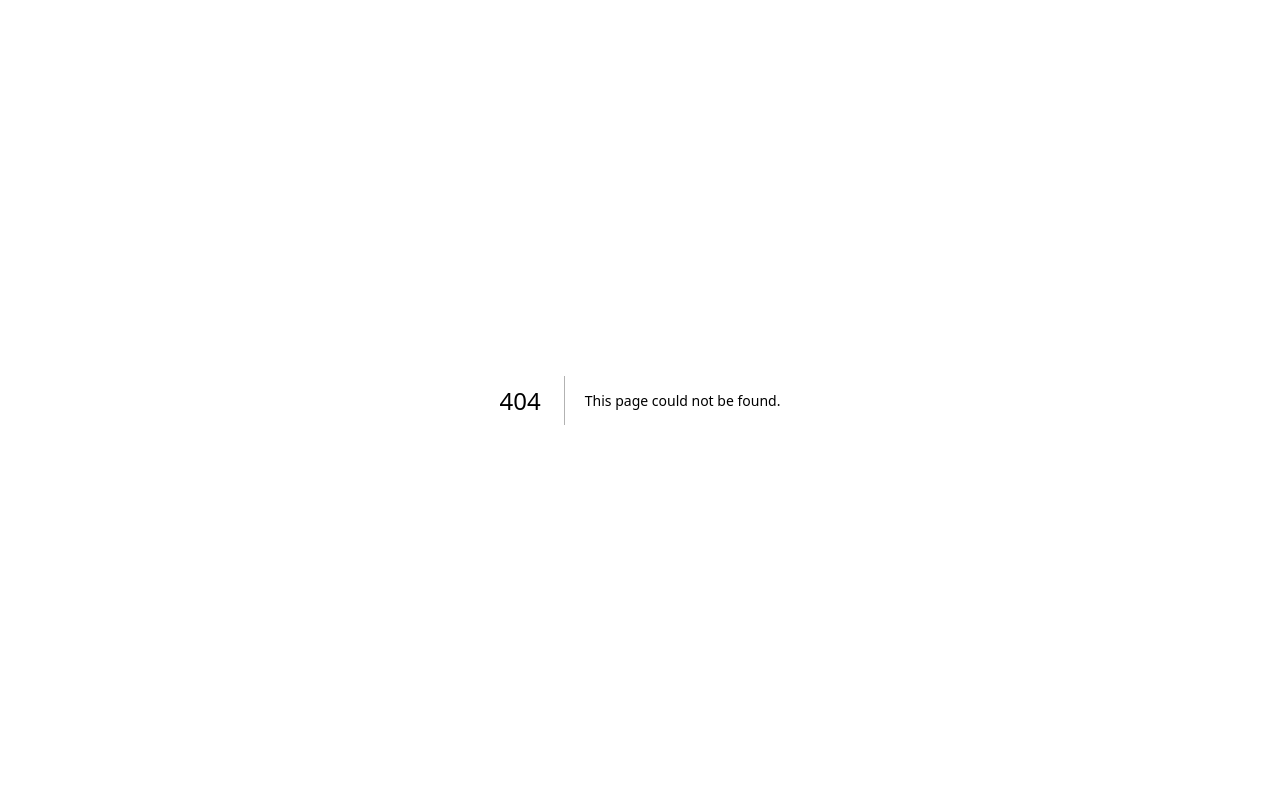
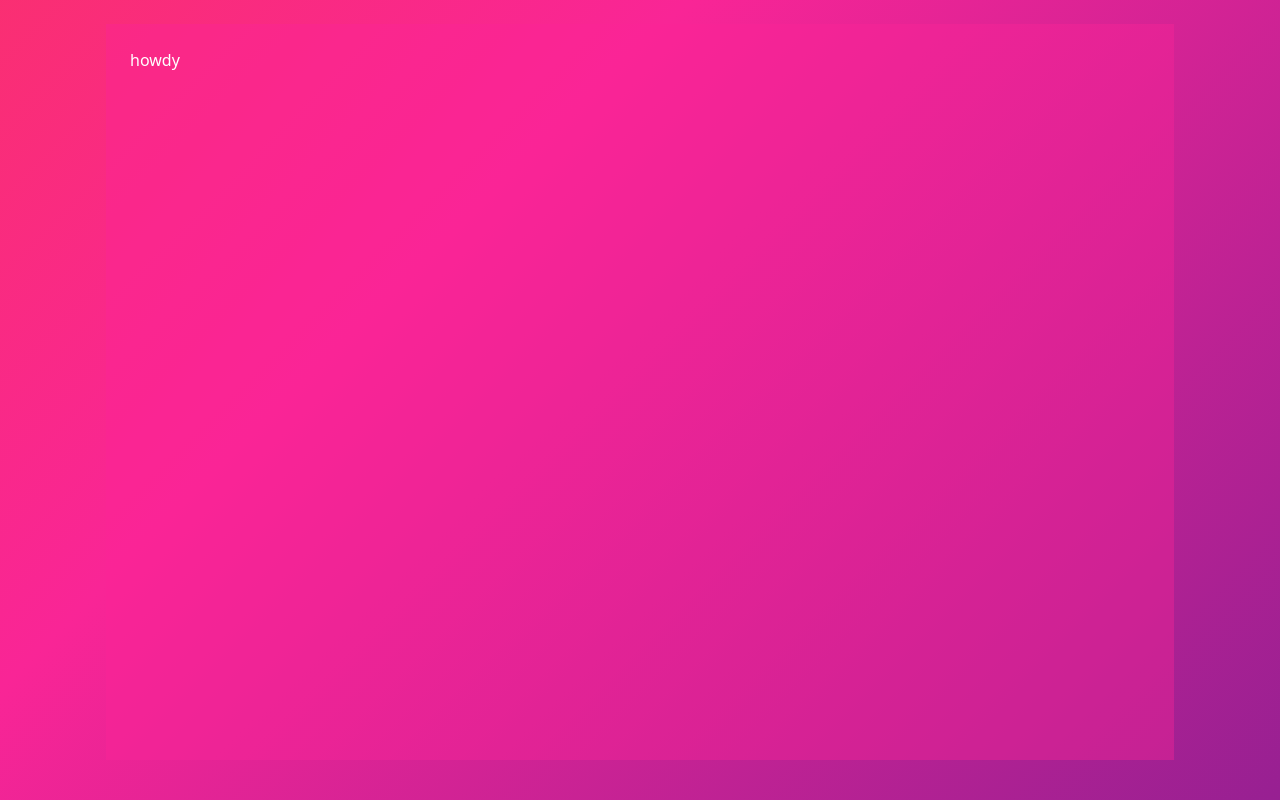
Before and after one commit to danohart/playlistparty, a Next.js app: page /welcome in a window 1280 px wide. Before the commit this address had no page. Built offline with nearby package versions, Linux system fonts and the light colour scheme.

Commit message:
Create layout component

```diff
--- /dev/null
+++ b/compontents/Layout.js
@@ -0,0 +1,12 @@
+import { Container, Row, Col } from "react-bootstrap";
+export default function Layout({ children }) {
+  return (
+    <Container>
+      <Row>
+        <Col>
+          <main>{children}</main>
+        </Col>
+      </Row>
+    </Container>
+  );
+}
--- a/pages/_app.js
+++ b/pages/_app.js
@@ -1,5 +1,10 @@
 import "@/styles/style.scss";
+import Layout from "@/compontents/Layout";
 
 export default function App({ Component, pageProps }) {
-  return <Component {...pageProps} />;
+  return (
+    <Layout>
+      <Component {...pageProps} />
+    </Layout>
+  );
 }
--- a/pages/index.js
+++ b/pages/index.js
@@ -44,7 +44,7 @@ export default function Home() {
         <meta name='viewport' content='width=device-width, initial-scale=1' />
         <link rel='icon' href='/favicon.ico' />
       </Head>
-      <main>
+
       <h1 className='main-title'>Spotify</h1>
       <Row>
         <Col xs={12} sm={12} md={6} lg={6}>
@@ -81,7 +81,6 @@ export default function Home() {
           </Row>
         </Col>
       </Row>
-      </main>
     </>
   );
 }
--- /dev/null
+++ b/pages/welcome.js
@@ -0,0 +1,5 @@
+import { Row, Col } from "react-bootstrap";
+
+export default function Welcome() {
+  return "howdy";
+}
--- a/styles/_base.scss
+++ b/styles/_base.scss
@@ -28,6 +28,15 @@ h1.main-title {
     text-align: center;
 }
 
+.fade-in {
+    animation: fadeIn 2s ease;
+}
+
+@keyframes fadeIn {
+    0% { opacity: 0; margin-top: -20px;}
+    100% { opacity: 1; margin-top: auto; }
+  }
+
 
 @keyframes gradient {
 	0% {
```
Also changed, not shown: compontents/AllPlaylists.js (+6 -1 lines). Lines whose indentation alone changed are shown as unchanged.
